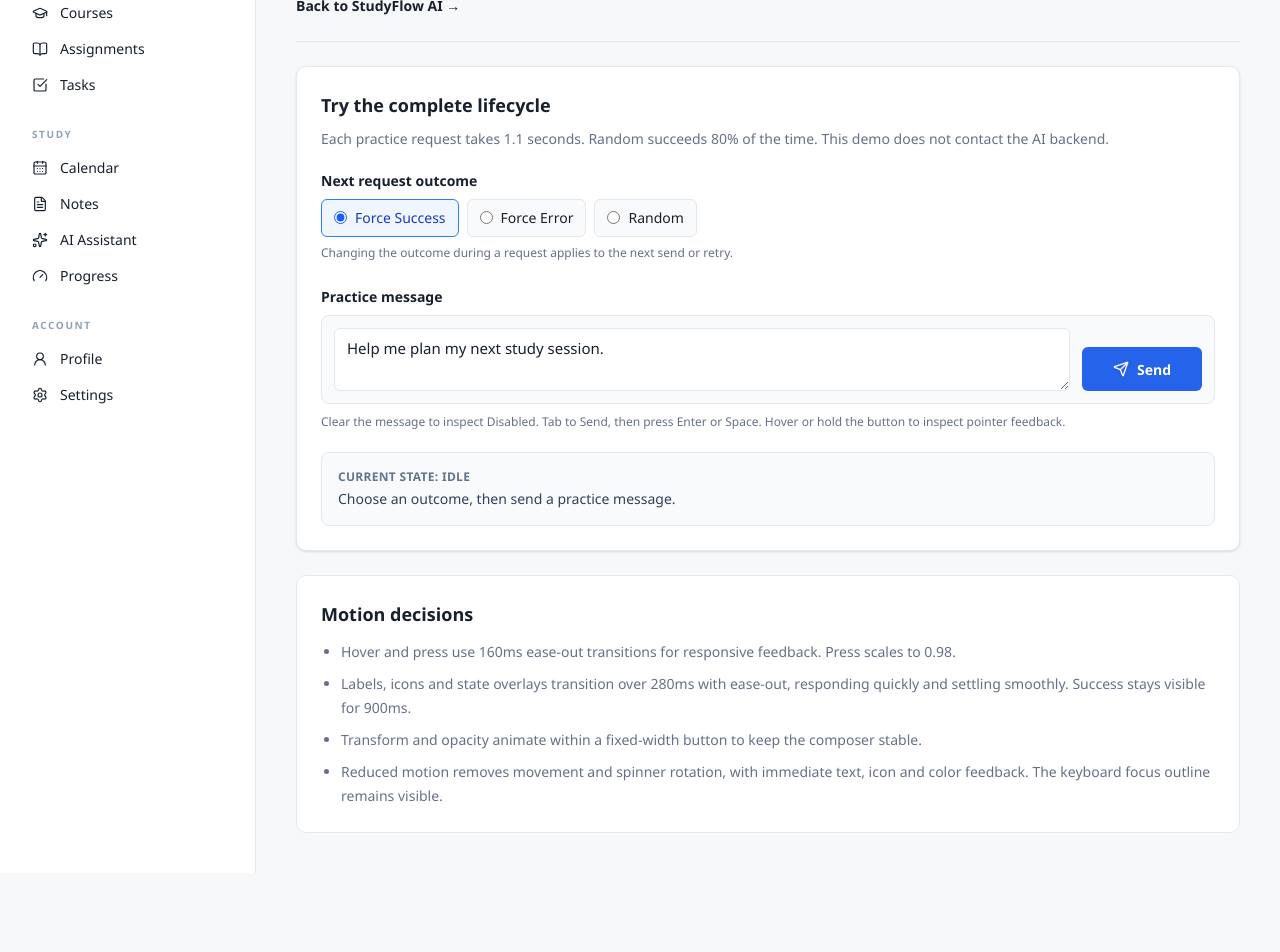
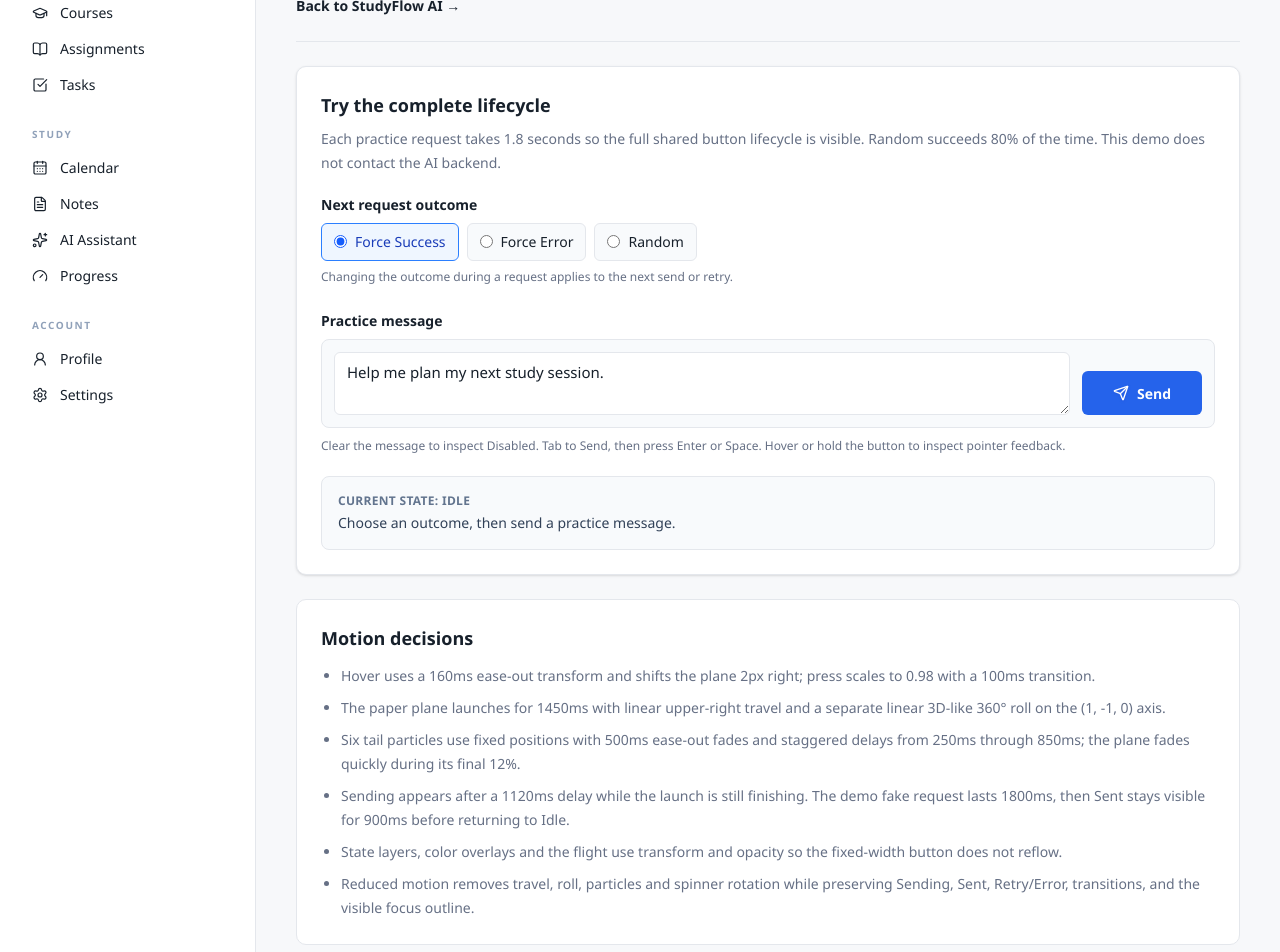
Before and after one commit to YahyaSami1147/studyflow-ai, a Next.js app: page /motion-demo in a window 1280 px wide. Shown: the part 160-1112 px from the top of the page. Before the commit the page ends 1033 px from the top, so only its background shows below. Built offline with nearby package versions, Linux system fonts and the light colour scheme.

Commit message:
fix: sync motion demo with final send animation

```diff
--- a/src/app/motion-demo/page.tsx
+++ b/src/app/motion-demo/page.tsx
@@ -14,10 +14,12 @@ export default function MotionDemoPage() {
     <section className="mt-6 rounded-[var(--radius-card)] border border-[var(--line)] bg-white p-5 sm:p-6" aria-labelledby="motion-decisions">
       <h2 id="motion-decisions" className="text-lg font-semibold">Motion decisions</h2>
       <ul className="mt-3 list-disc space-y-2 pl-5 text-sm leading-6 text-[var(--muted)]">
-        <li>Hover and press use 160ms ease-out transitions for responsive feedback. Press scales to 0.98.</li>
-        <li>Labels, icons and state overlays transition over 280ms with ease-out, responding quickly and settling smoothly. Success stays visible for 900ms.</li>
-        <li>Transform and opacity animate within a fixed-width button to keep the composer stable.</li>
-        <li>Reduced motion removes movement and spinner rotation, with immediate text, icon and color feedback. The keyboard focus outline remains visible.</li>
+        <li>Hover uses a 160ms ease-out transform and shifts the plane 2px right; press scales to 0.98 with a 100ms transition.</li>
+        <li>The paper plane launches for 1450ms with linear upper-right travel and a separate linear 3D-like 360° roll on the (1, -1, 0) axis.</li>
+        <li>Six tail particles use fixed positions with 500ms ease-out fades and staggered delays from 250ms through 850ms; the plane fades quickly during its final 12%.</li>
+        <li>Sending appears after a 1120ms delay while the launch is still finishing. The demo fake request lasts 1800ms, then Sent stays visible for 900ms before returning to Idle.</li>
+        <li>State layers, color overlays and the flight use transform and opacity so the fixed-width button does not reflow.</li>
+        <li>Reduced motion removes travel, roll, particles and spinner rotation while preserving Sending, Sent, Retry/Error, transitions, and the visible focus outline.</li>
       </ul>
     </section>
   </AppShell>;
--- a/src/components/motion-demo.tsx
+++ b/src/components/motion-demo.tsx
@@ -9,6 +9,7 @@ const modes: { value: Outcome; label: string }[] = [
   { value: "error", label: "Force Error" },
   { value: "random", label: "Random" },
 ];
+const DEMO_REQUEST_DURATION = 1800;
 
 // No network calls. Cancellation clears the timer and settles the pending promise.
 function simulateSend(outcome: Outcome, signal: AbortSignal): Promise<void> {
@@ -24,7 +25,7 @@ function simulateSend(outcome: Outcome, signal: AbortSignal): Promise<void> {
       } else {
         resolve();
       }
-    }, 1100);
+    }, DEMO_REQUEST_DURATION);
     signal.addEventListener("abort", abort, { once: true });
     if (signal.aborted) abort();
   });
@@ -74,7 +75,7 @@ export function MotionDemo() {
 
   return <section className="rounded-[var(--radius-card)] border border-[var(--line)] bg-white p-5 shadow-sm sm:p-6" aria-labelledby="try-button">
     <h2 id="try-button" className="text-lg font-semibold">Try the complete lifecycle</h2>
-    <p className="mt-2 text-sm leading-6 text-[var(--muted)]">Each practice request takes 1.1 seconds. Random succeeds 80% of the time. This demo does not contact the AI backend.</p>
+    <p className="mt-2 text-sm leading-6 text-[var(--muted)]">Each practice request takes 1.8 seconds so the full shared button lifecycle is visible. Random succeeds 80% of the time. This demo does not contact the AI backend.</p>
     <fieldset className="mt-5">
       <legend className="text-sm font-semibold">Next request outcome</legend>
       <div className="mt-2 flex flex-wrap gap-2">
```
